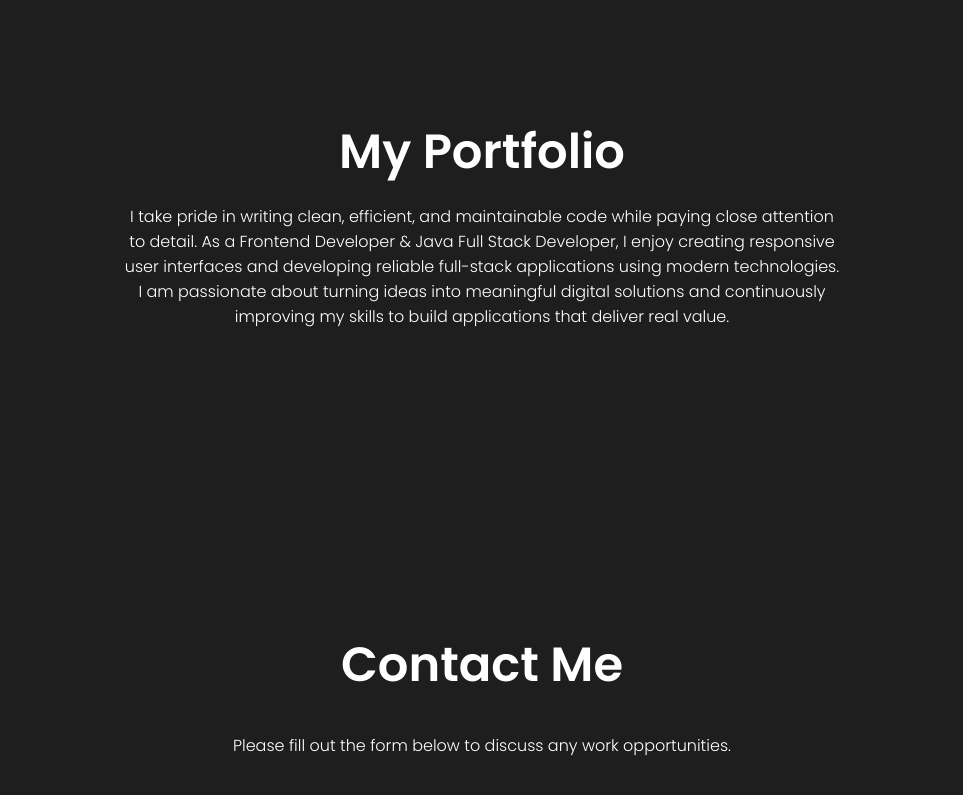
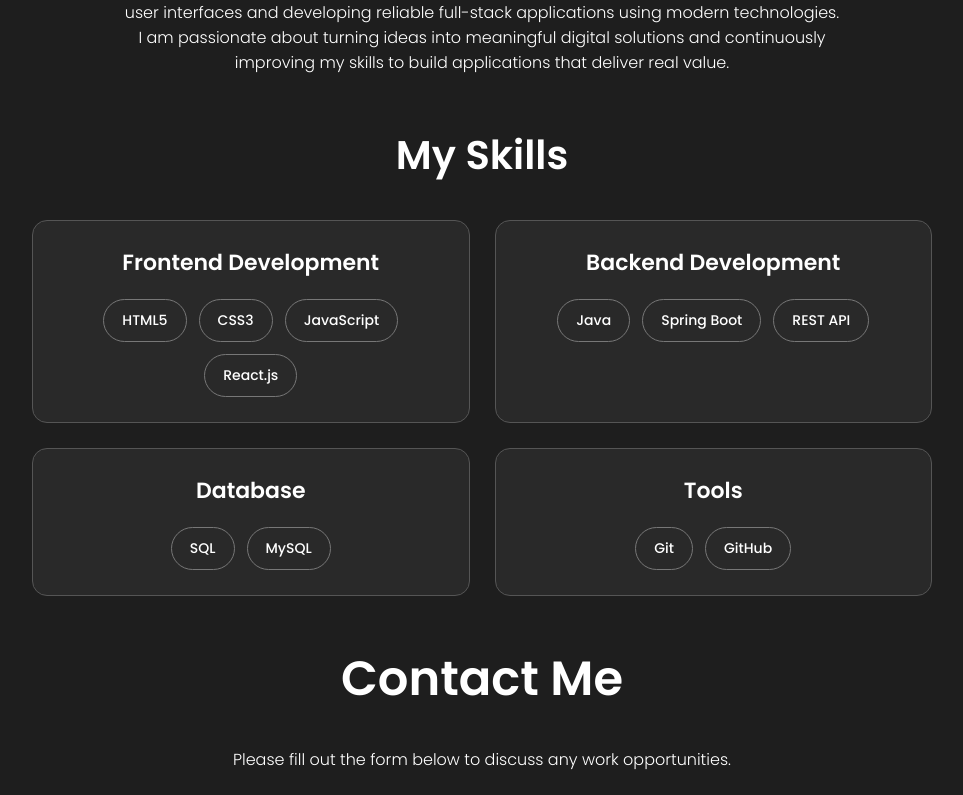
Before and after one commit to nilakshi-patel/portfolio-website, a React (Create React App) app: page / in a window 1280 px wide. Shown: the part 1765-2560 px from the top of the page, without its empty margins (158-1121 px from the left). Built offline with nearby package versions, Linux system fonts and the light colour scheme.

Commit message:
upload skilsl section

```diff
--- a/src/components/NavBar/navbar.js
+++ b/src/components/NavBar/navbar.js
@@ -14,6 +14,7 @@ const Navbar = () => {
                 <Link activeClass='active' to='intro' spy={true} smooth={true} offset={-100} duration={500} className="desktopMenuListItem">Home</Link>
                 <Link activeClass='active' to='skills' spy={true} smooth={true} offset={-50} duration={500} className="desktopMenuListItem">About</Link>
                 <Link activeClass='active' to='works' spy={true} smooth={true} offset={-50} duration={500} className="desktopMenuListItem">Portfolio</Link>
+                <Link activeClass='active' to='works' spy={true} smooth={true} offset={-50} duration={500} className="desktopMenuListItem">skill</Link>
             </div>
             <Link
                 activeClass='active'
@@ -40,6 +41,7 @@ const Navbar = () => {
                 <Link activeClass='active' to='intro' spy={true} smooth={true} offset={-100} duration={500} className="listItem" onClick={()=>setShowMenu(false)}>Home</Link>
                 <Link activeClass='active' to='skills' spy={true} smooth={true} offset={-50} duration={500} className="listItem" onClick={()=>setShowMenu(false)}>About</Link>
                 <Link activeClass='active' to='works' spy={true} smooth={true} offset={-50} duration={500} className="listItem" onClick={()=>setShowMenu(false)}>Portfolio</Link>
+                <Link activeClass='active' to='skills' spy={true} smooth={true} offset={-50} duration={500} className="listItem" onClick={()=>setShowMenu(false)}>Skills</Link>
                 <Link activeClass='active' to='contact' spy={true} smooth={true} offset={-50} duration={500} className="listItem" onClick={()=>setShowMenu(false)}>Contact</Link>
             </div>
         </nav>
--- a/src/components/Works/works.css
+++ b/src/components/Works/works.css
@@ -46,6 +46,53 @@
     font-size: 1rem;
 }
 
+.skillsTitle {
+    text-align: center;
+    font-size: 40px;
+    margin-top: 50px;
+    margin-bottom: 35px;
+}
+
+.skillsContainer {
+    display: grid;
+    grid-template-columns: repeat(2, 1fr);
+    gap: 25px;
+    max-width: 900px;
+    margin: auto;
+}
+
+.skillCategory {
+    padding: 25px;
+    border: 1px solid #555;
+    border-radius: 15px;
+    background: rgba(255, 255, 255, 0.05);
+}
+
+.skillCategory h3 {
+    text-align: center;
+    margin-bottom: 20px;
+    font-size: 22px;
+}
+
+.skillList {
+    display: flex;
+    flex-wrap: wrap;
+    justify-content: center;
+    gap: 12px;
+}
+
+.skillList span {
+    padding: 10px 18px;
+    border: 1px solid #777;
+    border-radius: 25px;
+    font-size: 14px;
+    transition: 0.3s;
+}
+
+.skillList span:hover {
+    transform: translateY(-4px);
+}
+
 @media screen and (max-width:585px) {
     .worksImg {
         height: 48vw;
--- a/src/components/Works/works.js
+++ b/src/components/Works/works.js
@@ -7,8 +7,59 @@ const Works = () => {
             <h2 className="worksTitle">My Portfolio</h2>
             <span className="worksDesc">I take pride in writing clean, efficient, and maintainable code while paying close attention to detail. As a Frontend Developer & Java Full Stack Developer, I enjoy creating responsive user interfaces and developing reliable full-stack applications using modern technologies. I am passionate about turning ideas into meaningful digital solutions and continuously improving my skills to build applications that deliver real value.</span>
 
+           {/* Skills */}
+            <h2 className="skillsTitle">My Skills</h2>
+
+            <div className="skillsContainer">
+
+                {/* Frontend */}
+                <div className="skillCategory">
+                    <h3>Frontend Development</h3>
+
+                    <div className="skillList">
+                        <span>HTML5</span>
+                        <span>CSS3</span>
+                        <span>JavaScript</span>
+                        <span>React.js</span>
+                    </div>
+                </div>
+
+                {/* Backend */}
+                <div className="skillCategory">
+                    <h3>Backend Development</h3>
+
+                    <div className="skillList">
+                        <span>Java</span>
+                        <span>Spring Boot</span>
+                        <span>REST API</span>
+                    </div>
+                </div>
+
+                {/* Database */}
+                <div className="skillCategory">
+                    <h3>Database</h3>
+
+                    <div className="skillList">
+                        <span>SQL</span>
+                        <span>MySQL</span>
+                    </div>
+                </div>
+
+                {/* Tools & Design */}
+                <div className="skillCategory">
+                    <h3>Tools</h3>
+
+                    <div className="skillList">
+                        <span>Git</span>
+                        <span>GitHub</span>
+                    </div>
+                </div>
+
+            </div>
+
+
         </section>
     );
-}
+};
 
 export default Works;
```
